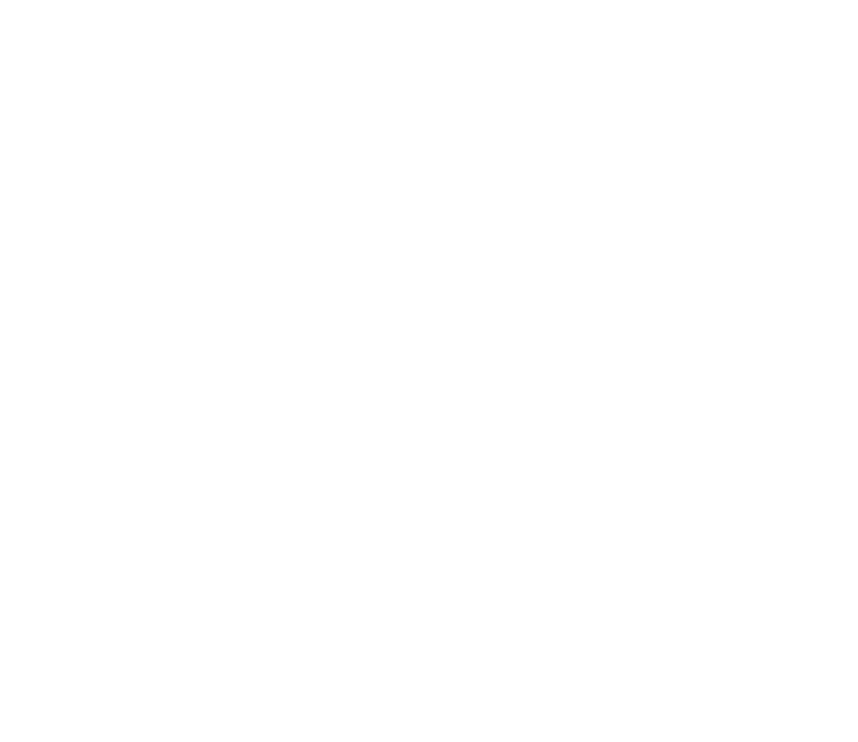
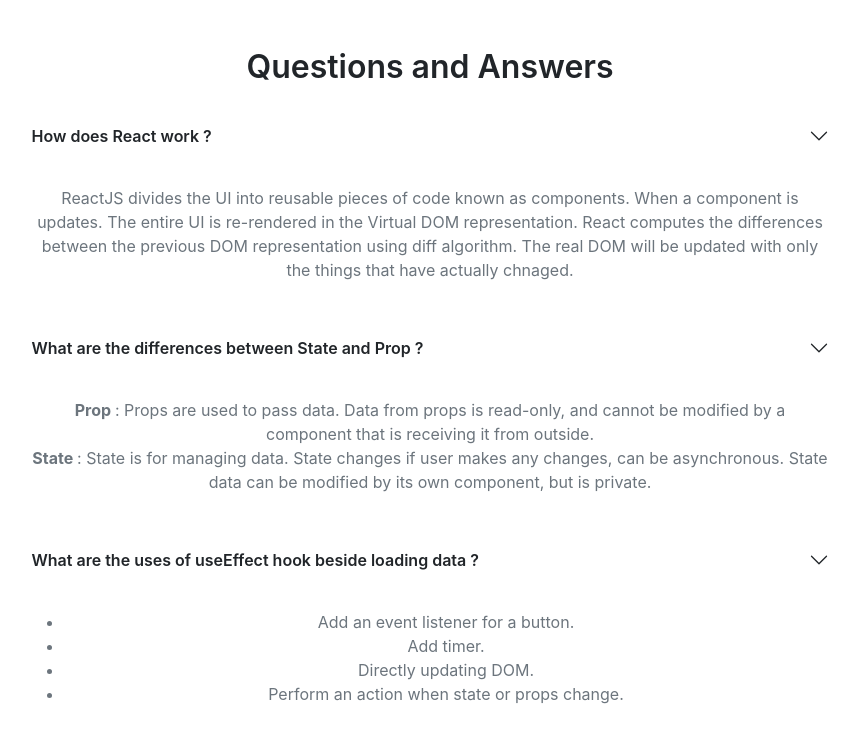
Before and after one commit to numangit/hyper-task-8, a React (Create React App) app: page / in a window 1280 px wide. Shown: the top 742 px of the page, without its empty margins (210-1068 px from the left). Built offline with nearby package versions, Linux system fonts and the light colour scheme.

Commit message:
question and answers are added

```diff
--- a/src/App.css
+++ b/src/App.css
@@ -2,6 +2,7 @@
   text-align: center;
   margin: 0;
   padding: 0;
+  display: flex;
 }
 
 .App-header {
--- a/src/App.js
+++ b/src/App.js
@@ -1,8 +1,10 @@
 import './App.css';
+import Faq from './components/Faq/Faq';
 
 function App() {
   return (
-    <div className="App">
+    <div className="">
+      <Faq></Faq>
     </div>
   );
 }
--- /dev/null
+++ b/src/components/Faq/Faq.js
@@ -0,0 +1,70 @@
+import React from 'react';
+
+const Faq = () => {
+    return (
+        <div>
+            <section className="container text-center my-5">
+                <h2 className="fw-semibold">Questions and Answers</h2>
+                {/* Question 1 */}
+                <div className="accordion w-75 mx-auto my-4" id="accordionExample">
+                    <h2 className="rounded border-5 border-secondary text-secondary" id="headingOne">
+                        <button className="rounded accordion-button collapsed fw-semibold display-5" type="button"
+                            data-bs-toggle="collapse" data-bs-target="#collapseOne" aria-expanded="true"
+                            aria-controls="collapseOne">
+                            How does React work ?
+                        </button>
+                    </h2>
+                    <div id="collapseOne" className="accordion-collapse collapse show" aria-labelledby="headingOne"
+                        data-bs-parent="#accordionExample">
+                        <div className="accordion-body text-secondary">
+                            ReactJS divides the UI into reusable pieces of code known as components. When a component is updates. The entire UI is re-rendered in the Virtual DOM representation. React computes the differences between the previous DOM representation using diff algorithm. The real DOM will be updated with only the things that have actually chnaged.
+                        </div>
+                    </div>
+                </div>
+
+                {/* Question 2 */}
+                <div className="accordion w-75 mx-auto my-4" id="accordionExample">
+                    <h2 className="rounded border-5 border-secondary text-secondary" id="headingTwo">
+                        <button className="rounded accordion-button collapsed fw-semibold display-5" type="button"
+                            data-bs-toggle="collapse" data-bs-target="#collapseTwo" aria-expanded="false"
+                            aria-controls="collapseTwo">
+                            What are the differences between State and Prop ?
+                        </button>
+                    </h2>
+                    <div id="collapseTwo" className="accordion-collapse collapse show" aria-labelledby="headingTwo"
+                        data-bs-parent="#accordionExample">
+                        <div className="accordion-body text-secondary">
+                            <strong>Prop </strong> : Props are used to pass data. Data from props is read-only, and cannot be modified by a component that is receiving it from outside.<br />
+                            <strong>State </strong> : State is for managing data. State changes if user makes any changes, can be asynchronous. State data can be modified by its own component, but is private.<br />
+                        </div>
+                    </div>
+                </div>
+
+                {/* Question 3 */}
+                <div className="accordion w-75 mx-auto my-4" id="accordionExample">
+                    <h2 className="rounded border-5 border-secondary text-secondary" id="headingThree">
+                        <button className="rounded accordion-button collapsed fw-semibold display-5" type="button"
+                            data-bs-toggle="collapse" data-bs-target="#collapseThree" aria-expanded="false"
+                            aria-controls="collapseThree">
+                            What are the uses of useEffect hook beside loading data ?
+                        </button>
+                    </h2>
+                    <div id="collapseThree" className="accordion-collapse collapse show" aria-labelledby="headingThree"
+                        data-bs-parent="#accordionExample">
+                        <div className="accordion-body text-secondary">
+                            <ul>
+                                <li>Add an event listener for a button.</li>
+                                <li>Add timer.</li>
+                                <li>Directly updating DOM.</li>
+                                <li>Perform an action when state or props change.</li>
+                            </ul>
+                        </div>
+                    </div>
+                </div>
+
+            </section>
+        </div>
+    );
+};
+
+export default Faq;
```
Also changed, not shown: public/640px-New_logo_M1.png (renamed from public/favicon.png), src/components/Activities/Activities.css (added), src/components/Activities/Activities.js (added), src/components/Activity/Activity.css (added), src/components/Activity/Activity.js (added), src/components/Faq/Faq.css (added).
